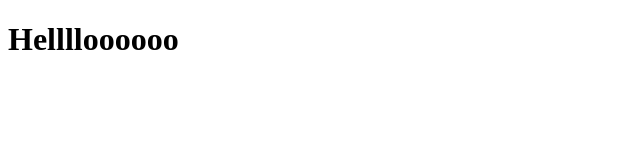
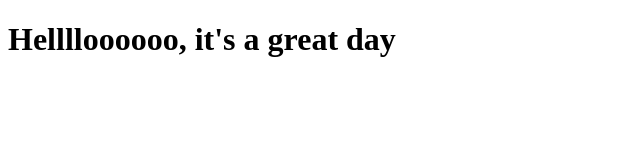
Before and after one commit to donamyrzel/courseradonatest, a plain HTML site: page site/index.html in a window 1280 px wide. Shown: the whole page, without its empty margins (0-640 px from the left). Drawn offline with Linux system fonts and the light colour scheme.

Commit message:
Small Addition

```diff
--- a/site/index.html
+++ b/site/index.html
@@ -4,6 +4,6 @@
 	<title>Hello Coursera</title>
 </head>
 <body>
-<h1>Helllloooooo</h1>
+<h1>Helllloooooo, it's a great day</h1>
 </body>
 </html>
```
